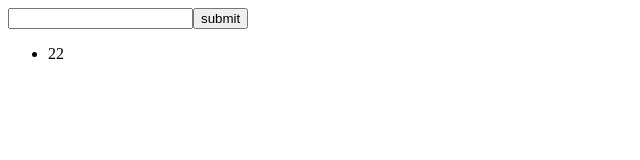
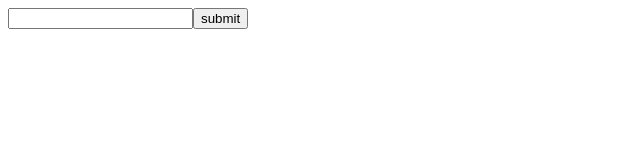
Before and after one commit to MiloTse/ReactLearning, a React (Create React App) app: page / in a window 1280 px wide. Shown: the top 160 px of the page, without its empty margins (0-640 px from the left). Built offline with nearby package versions, Linux system fonts and the light colour scheme.

Commit message:
3.12-put data operation logic into Reducer(removed initial value on     const [list, dispatch] = useReducer(listReducer, [ ]);

```diff
--- a/src/App.jsx
+++ b/src/App.jsx
@@ -32,18 +32,13 @@ function listReducer(state, action) {
 function App() {
     const [inputValue, setInputValue] = useState('');
     // const [list, setList] = useState([]);
-    const [list, dispatch] = useReducer(listReducer, [{
-        id: 1,
-        value: 22,
-    }]);
+    const [list, dispatch] = useReducer(listReducer, [ ]);
     function handleInputChange(event) {
         setInputValue(event.target.value);
     }
 
     function handleButtonClick() {
-        const action = {
-            type: 'add',
-            value: inputValue,
+        const action = {type: 'add', value: inputValue,
         };
         dispatch(action);
         //eliminate the previous value
@@ -65,20 +60,13 @@ function App() {
                  <input value={inputValue} onChange={handleInputChange}/>
                  <button onClick={handleButtonClick}>submit</button>
              </div>
-             <ul>
-                 {
-                     list.map((item,index)=>
+             <ul>{list.map((item,index)=>
                         <li key={item.id}
-                            onClick={()=>handleItemClick(index)}
-                        >
+                            onClick={()=>handleItemClick(index)}>
                             {item.value}
                         </li>
-                     )
-                 }
-
+                     )}
              </ul>
-
-
          </div>
     )
 }
```
